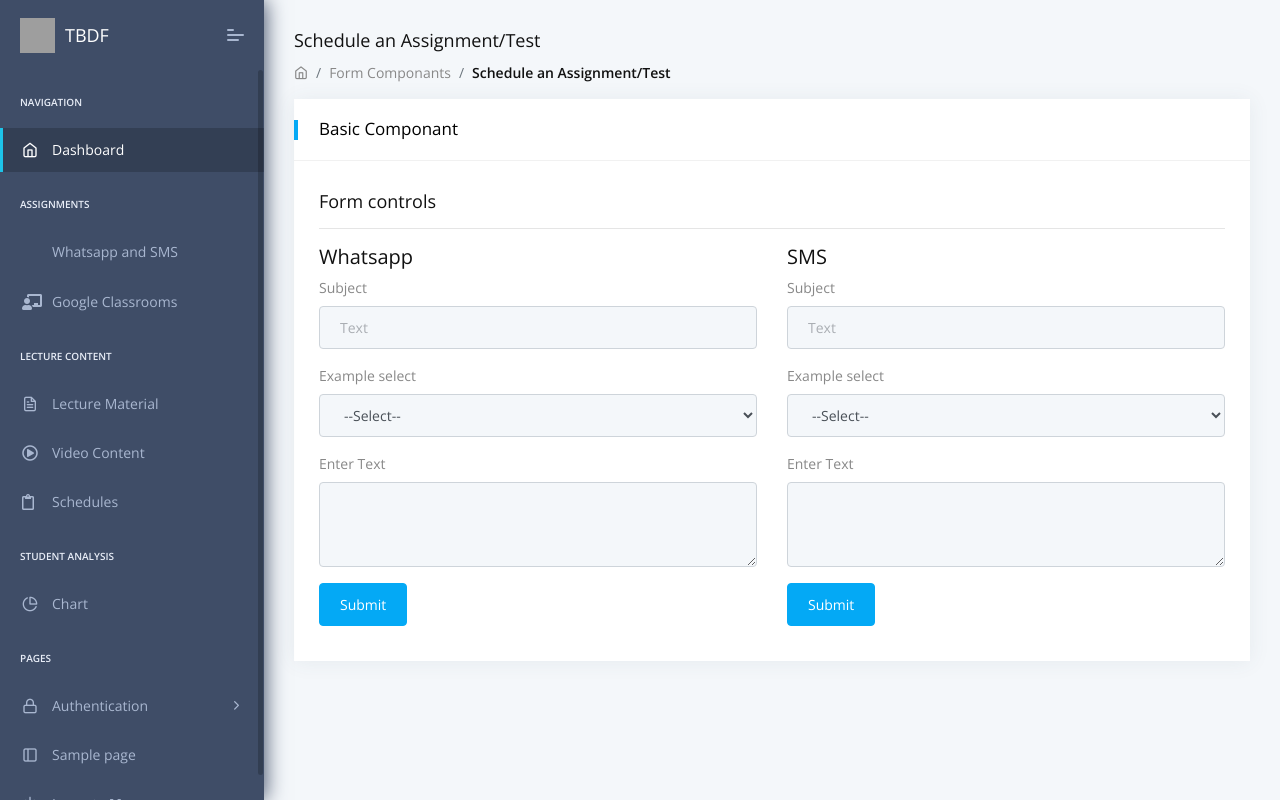
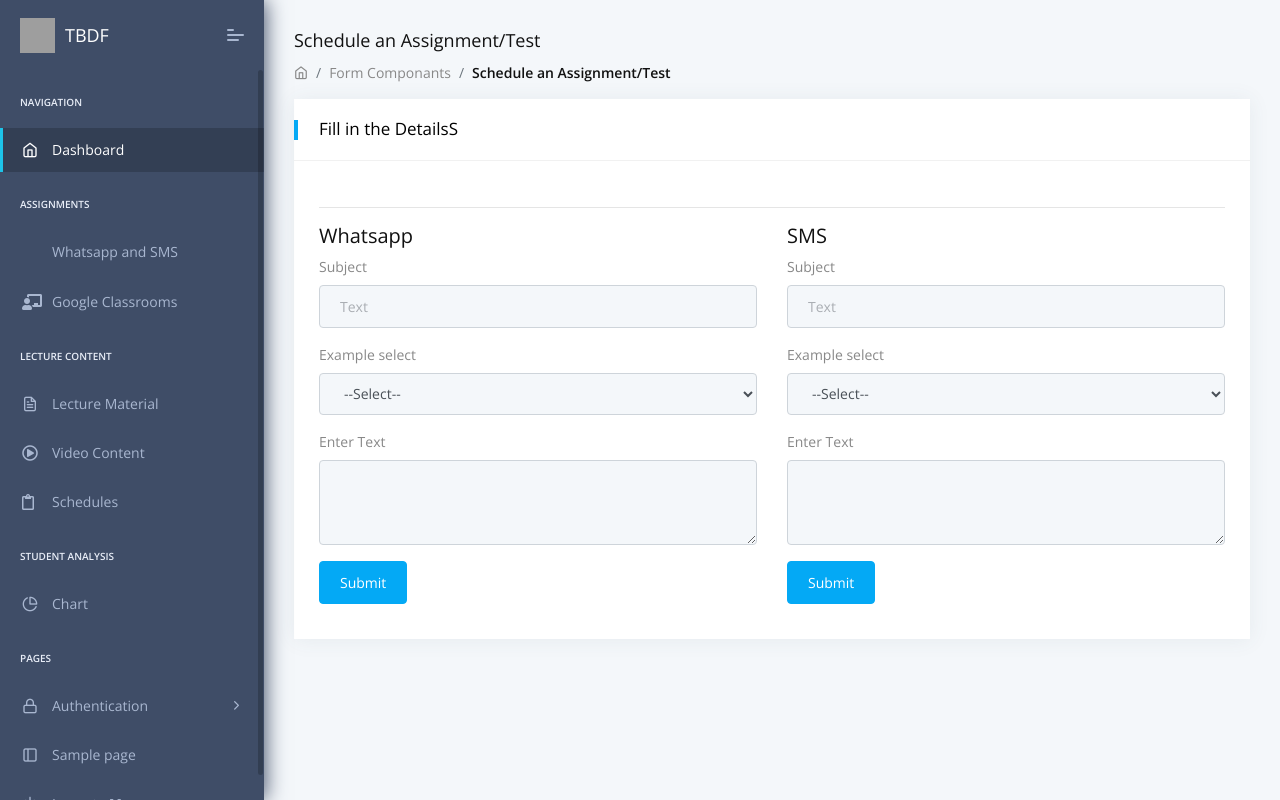
Before and after one commit to IndiaCFG3/team-28, a Django app: page /WAForm in a window 1280 px wide. Run offline with Django 3.2, Linux system fonts and the light colour scheme; some libraries are stand-ins or nearby versions; grey boxes are pictures that could not be loaded.

Commit message:
Update ui-forms.html

```diff
--- a/core/templates/ui-forms.html
+++ b/core/templates/ui-forms.html
@@ -34,10 +34,9 @@
                     <div class="col-sm-12">
                         <div class="card">
                             <div class="card-header">
-                                <h5>Basic Componant</h5>
+                                <h5>Fill in the DetailsS</h5>
                             </div>
                             <div class="card-body">
-                                <h5>Form controls</h5>
                                 <hr>
                                 <div class="row">
 
```
